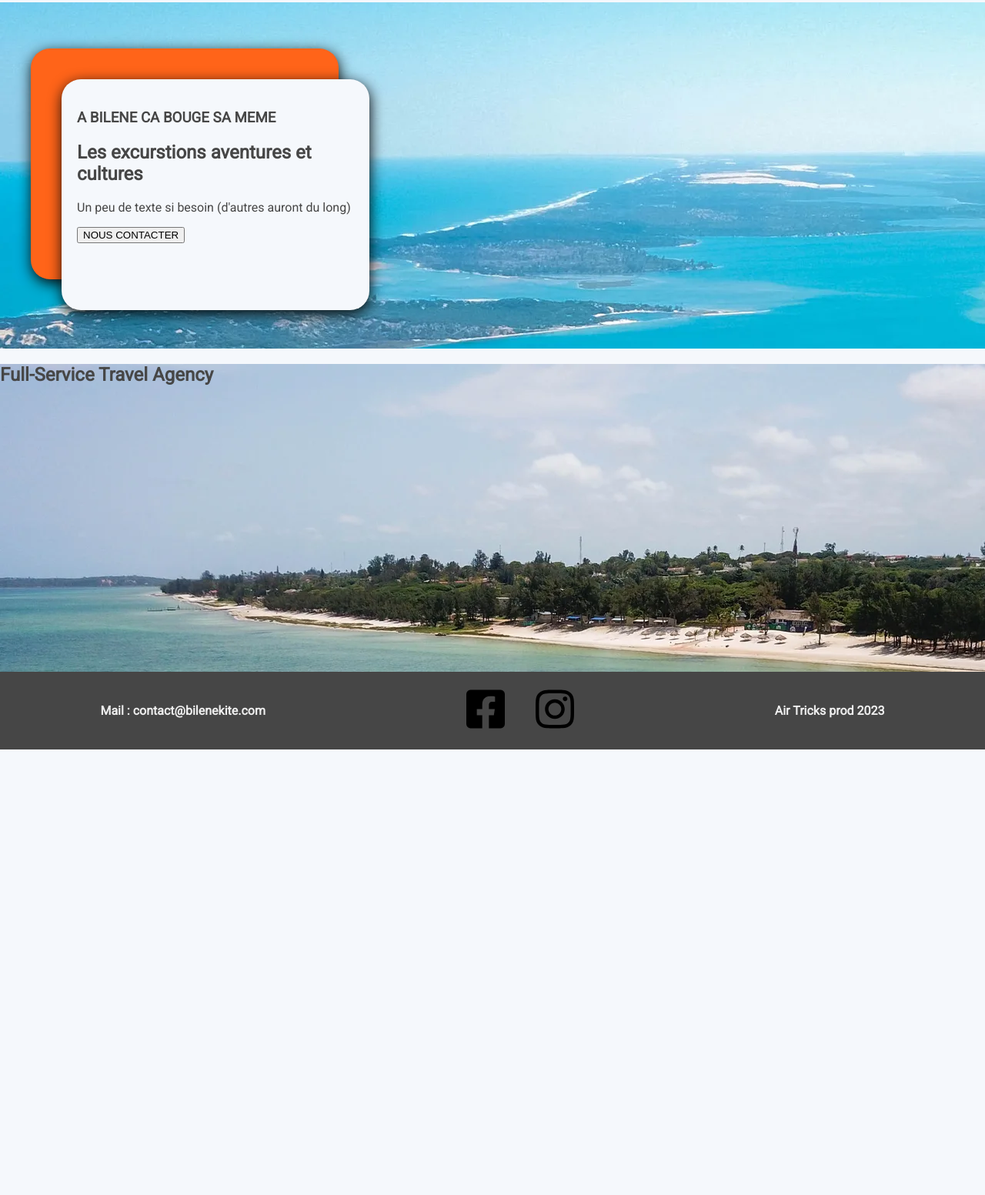
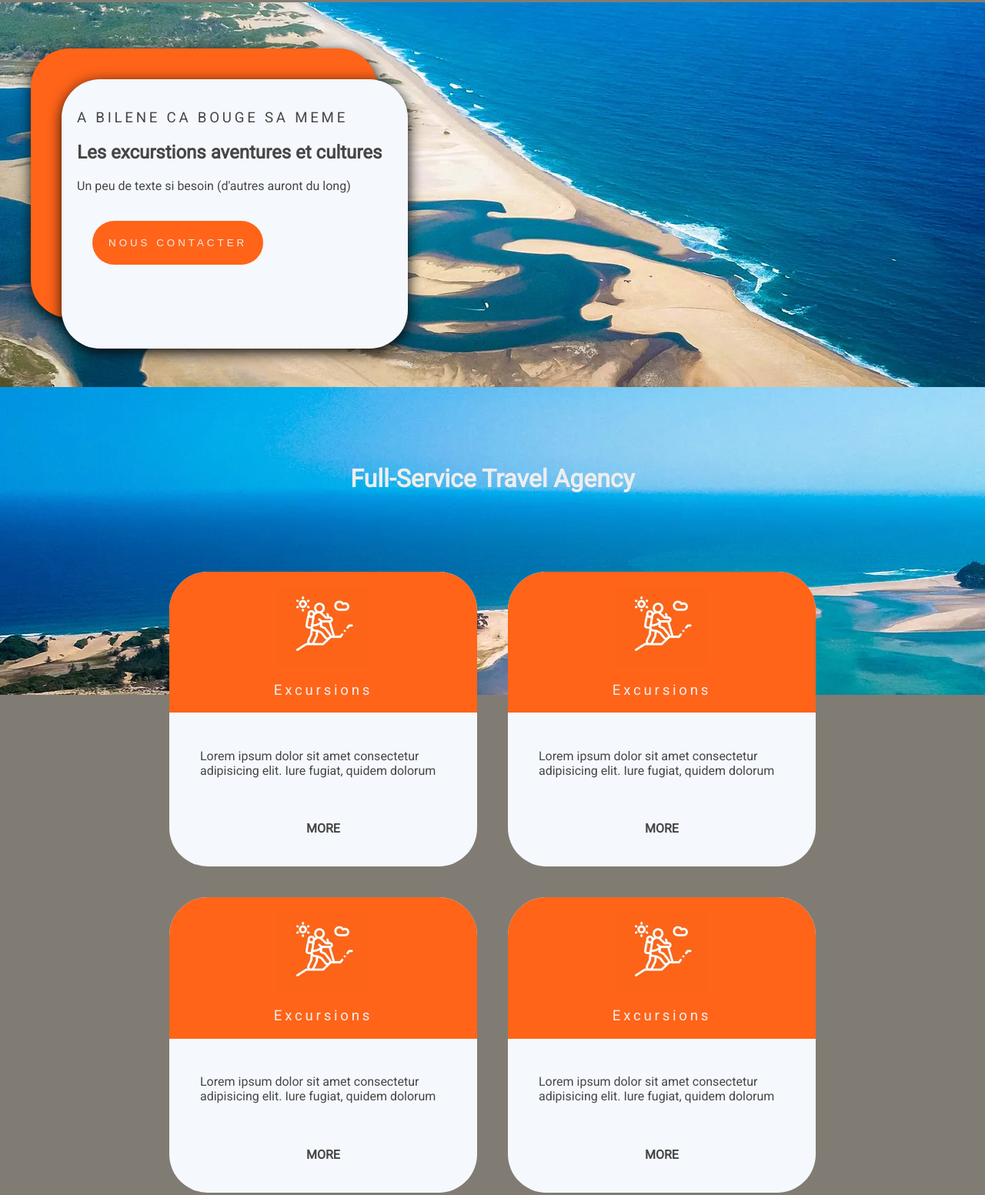
Before and after one commit to Guillaume-Etienne/web_activities, a plain HTML site: page index.html in a window 1280 px wide. Shown: the part 109-1662 px from the top of the page at 77% size. Before the commit the page ends 1083 px from the top, so only its background shows below. Drawn offline with Linux system fonts and the light colour scheme; a web font is replaced by a local one.

Commit message:
partie flex ok

```diff
--- a/index.html
+++ b/index.html
@@ -69,6 +69,48 @@
                 <h1>Full-Service Travel Agency</h1>
             </div>
         </section>
+        <section id="secflex">
+            <div class="flex">
+                <div class="flextop">
+                    <img src="/icons/tempoico.webp" alt="icone">
+                    <h3>Excursions</h3>
+                </div>
+                <div class="flexbottom">
+                    <p>Lorem ipsum dolor sit amet consectetur adipisicing elit. Iure fugiat, quidem dolorum</p>
+                    <a href="#">MORE</a>
+                </div>
+            </div>
+            <div class="flex">
+                <div class="flextop">
+                    <img src="/icons/tempoico.webp" alt="icone">
+                    <h3>Excursions</h3>
+                </div>
+                <div class="flexbottom">
+                    <p>Lorem ipsum dolor sit amet consectetur adipisicing elit. Iure fugiat, quidem dolorum</p>
+                    <a href="#">MORE</a>
+                </div>
+            </div>
+            <div class="flex">
+                <div class="flextop">
+                    <img src="/icons/tempoico.webp" alt="icone">
+                    <h3>Excursions</h3>
+                </div>
+                <div class="flexbottom">
+                    <p>Lorem ipsum dolor sit amet consectetur adipisicing elit. Iure fugiat, quidem dolorum</p>
+                    <a href="#">MORE</a>
+                </div>
+            </div>
+            <div class="flex">
+                <div class="flextop">
+                    <img src="/icons/tempoico.webp" alt="icone">
+                    <h3>Excursions</h3>
+                </div>
+                <div class="flexbottom">
+                    <p>Lorem ipsum dolor sit amet consectetur adipisicing elit. Iure fugiat, quidem dolorum</p>
+                    <a href="#">MORE</a>
+                </div>
+            </div>
+        </section>
         <section>
         </section>
     </main>
--- a/sass/general.scss
+++ b/sass/general.scss
@@ -7,6 +7,10 @@
 *{
     box-sizing: border-box;
     // text-shadow: 0 0 1px $textshadow;
+}
+h3 {
+    font-weight: 100;
+    letter-spacing:0.2em;
 }
 a{
     text-decoration: none;
@@ -21,8 +25,9 @@ body
     padding: 0;
     min-width: 380px;
     // max-width: 1400px;
-    background: $colorbackground;
+    background: $colorbackground3;
     font-family: "Roboto", "Avenir", sans-serif;
+    font-size: 1em;
     animation: fromUp 1.8s;
     & em{
         font-style:normal;
@@ -81,12 +86,12 @@ footer{
     }
 }
 
-// Pages
+// Pages    - Accueil -
 #intro{
     display: flex;
 }
 #backgroundimg1 {
-    background-image: url("/images/1-accueil/1.webp");
+    background-image: url("/images/1-accueil/6dispo.webp");
 }
 .backgroundimg {
     margin: 0;
@@ -99,22 +104,72 @@ footer{
 #vignette2 {
     background-color: $colorbackground;
     padding: 20px;
-    margin: -260px 40px 50px 80px;
+    margin: -310px 40px 50px 80px;
     // transform: translateY(-200px);
 }
 .vignette{
-    border-radius: 25px;
+    border-radius: 50px;
     box-shadow: $shadowbox;
-    height: 300px;
-    max-width: 400px;
+    min-height: 350px;     // hum !   Pourrait poser problème ensuite (boutons sur le premier blanc)
+    max-width: 450px;
 }
 #title {
     padding: 0;
 }
 #backgroundimg2 {
-    background-image: url("/images/1-accueil/2.webp");
+    background-image: url("/images/1-accueil/10.webp");
     min-height: 400px;
+    display: flex;
+    justify-content: center;
 }
-
+button {
+    color: $colorsecondary;
+    letter-spacing: 0.3em;
+    margin: 20px;
+    padding: 20px;
+    border-radius: 30px;
+    border: 1px solid transparent;
+    background-color: $colorbackground2;
+}
+h1{
+    padding-top: 100px;
+    margin-top: 0;
+    color: $colorsecondary;
+    font-size: 2em;
+}
+#secflex{
+    margin:-180px 30px 20px 30px;
+    display: flex;
+    // flex-direction: column;
+    flex-wrap: wrap;
+    justify-content: center;
+}
+.flex{
+    margin: 20px;
+    background-color: $colorbackground;
+    border-radius: 50px;
+    width: auto;  //à bosser
+    max-width: 400px;
+    & img{
+        width: 120px;
+    }
+}
+.flextop{
+    padding-top: 20px;
+    color: $colorsecondary;
+    border-radius: 50px 50px 0 0;
+    display: flex;
+    flex-direction: column;
+    align-items: center;
+    background-color: $colorbackground2;
+}
+.flexbottom{
+    padding: 10px 40px 20px 40px;
+    height: 200px;
+    display: flex;
+    flex-direction: column;
+    align-items: center;
+    justify-content: space-around;
+}
 // hallucinant : après plusieurs manip, le responsive ne fonctionne qu'en important ici ci-dessous
 @import "./desktopresponsive";
```
Also changed, not shown: css/general.css, icons/tempoico.webp (added), images/1-accueil/6dispo.webp (renamed from images/1-accueil/6 dispo.webp), 1 other file.
